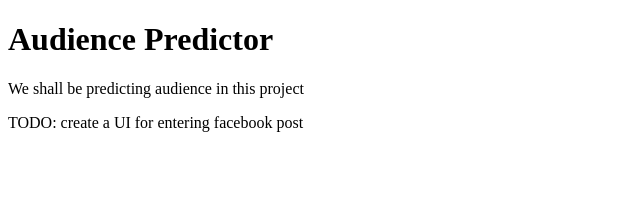
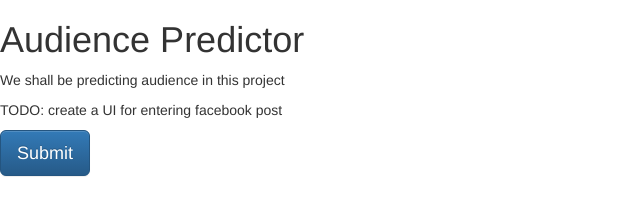
Before and after one commit to sandeep82945/audience-predictor, an Electron app: page index.html in a window 800 px wide. Shown: the whole page, without its empty margins (0-640 px from the left). Drawn offline with nearby package versions, Linux system fonts and the light colour scheme.

Commit message:
Adding jquery and bootstrap js and CSS

```diff
--- a/index.html
+++ b/index.html
@@ -3,16 +3,26 @@
   <head>
     <meta charset="UTF-8">
     <title>Audience Predictor</title>
+
+    <link rel="stylesheet" type="text/css" href="node_modules/bootstrap/dist/css/bootstrap.css">
+     <link rel="stylesheet" type="text/css" href="node_modules/bootstrap/dist/css/bootstrap-theme.css">
   </head>
   <body>
     <h1>Audience Predictor</h1>
     <!-- All of the Node.js APIs are available in this renderer process. -->
     <p>We shall be predicting audience in this project</p>
     <p>TODO: create a UI for entering facebook post</p>
+     <button type="button" class="btn btn-lg btn-primary">Submit</button>
   </body>
-
   <script>
     // You can also require other files to run in this process
     require('./renderer.js')
+    window.jQuery = window.$ = require('jquery');
+
+
   </script>
+
+  <script src="node_modules/bootstrap/dist/js/bootstrap.min.js"></script>
+
+
 </html>
--- a/package.json
+++ b/package.json
@@ -18,6 +18,11 @@
   ],
   "author": "GitHub",
   "license": "CC0-1.0",
+  "dependencies":{
+    "jquery": "3.2.1",
+    "child_process": "",
+    "bootstrap": "3.3.7"
+  },
   "devDependencies": {
     "electron": "^1.4.1"
   },
```
